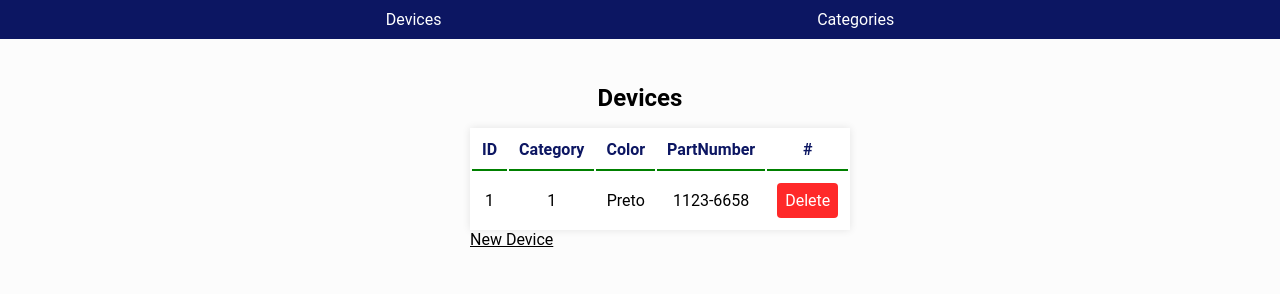
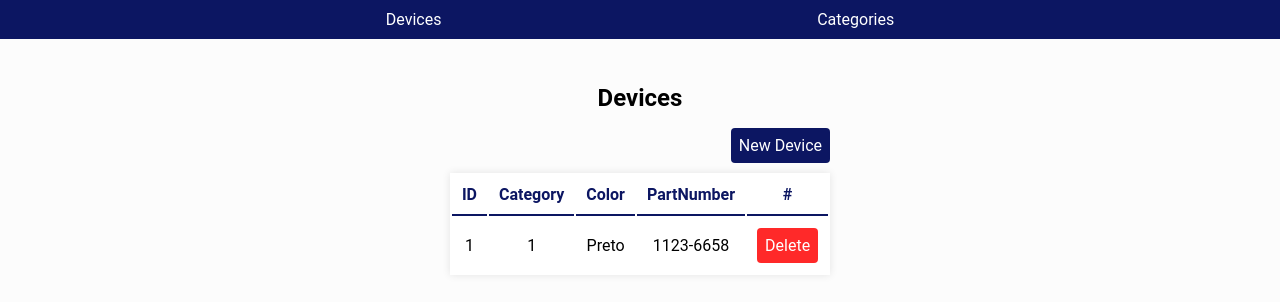
Before and after one commit to daniloscipioni/challenge-eldorado, an Angular app: page /devices in a window 1280 px wide. Shown: the top 302 px of the page. Built offline with nearby package versions, Linux system fonts and the light colour scheme; data requests are answered from the project's data file.

Commit message:
Some layouts adjustments for main page

```diff
--- a/src/app/category/category.component.html
+++ b/src/app/category/category.component.html
@@ -1,23 +1,28 @@
 <section class="container">
   <h2 class="title">Categories</h2>
 
+  <div class="middle-content">
+    <button class="btn-primary" routerLink="/new-category">New Category</button>
+  </div>
   <table class="table">
     <thead class="table__header">
       <th class="table__header__content">ID</th>
       <th class="table__header__content">Category</th>
       <th class="table__header__content">#</th>
     </thead>
-    <tbody>
+    <tbody *ngIf="categories.length > 0; else emptyList">
       <tr *ngFor="let category of categories" class="table__row">
-        <td class="table__content">{{category.id}}</td>
-        <td class="table__content">{{category.name}}</td>
+        <td class="table__content">{{ category.id }}</td>
+        <td class="table__content">{{ category.name }}</td>
         <td class="table__content">
-          <button class="btn" (click)="removeCategory(category.id)">Delete</button>
+          <button class="btn" (click)="removeCategory(category.id)">
+            Delete
+          </button>
         </td>
       </tr>
     </tbody>
   </table>
-  <span>
-    <a routerLink="/new-category">New Category</a>
-  </span>
+  <ng-template #emptyList>
+    <span>No categories registered yet</span>
+  </ng-template>
 </section>
--- a/src/app/category/category.component.scss
+++ b/src/app/category/category.component.scss
@@ -2,6 +2,10 @@
   text-align: center;
   font-size: 24px;
   margin-bottom: 16px;
+}
+.middle-content {
+  text-align: end;
+  padding-bottom: 10px;
 }
 
 .table {
@@ -15,7 +19,7 @@
 
     &__content {
       padding: 10px;
-      border-bottom: 2px solid green;
+      border-bottom: 2px solid var(--primary);
     }
   }
 
@@ -56,3 +60,23 @@
     opacity: 0.8;
   }
 }
+.btn-primary {
+  background-color: var(--primary);
+  color: white;
+  flex: 1;
+  border: none;
+  border-radius: 4px;
+  font-size: 16px;
+  padding: 0.5em;
+  cursor: pointer;
+  transition: opacity 0.2s;
+
+  &--cancel {
+    background-color: var(--secondary);
+    margin-left: 20px;
+  }
+
+  &:hover {
+    opacity: 0.8;
+  }
+}
--- a/src/app/device/device.component.html
+++ b/src/app/device/device.component.html
@@ -1,6 +1,8 @@
 <section class="container">
   <h2 class="title">Devices</h2>
-
+  <div class="middle-content">
+    <button class="btn-primary" routerLink="/new-device">New Device</button>
+  </div>
   <table class="table">
     <thead class="table__header">
       <th class="table__header__content">ID</th>
@@ -9,21 +11,19 @@
       <th class="table__header__content">PartNumber</th>
       <th class="table__header__content">#</th>
     </thead>
-    <tbody>
+    <tbody *ngIf="devices.length > 0; else emptyList">
       <tr *ngFor="let device of devices" class="table__row">
-        <td class="table__content">{{device.id}}</td>
-        <td class="table__content">{{device.category}}</td>
-        <td class="table__content">{{device.color}}</td>
-        <td class="table__content">{{device.partNumber}}</td>
+        <td class="table__content">{{ device.id }}</td>
+        <td class="table__content">{{ device.category }}</td>
+        <td class="table__content">{{ device.color }}</td>
+        <td class="table__content">{{ device.partNumber }}</td>
         <td class="table__content">
-
           <button class="btn" (click)="removeDevice(device.id)">Delete</button>
         </td>
       </tr>
     </tbody>
   </table>
-  <span>
-    <a routerLink="/new-device">New Device</a>
-
-  </span>
+  <ng-template #emptyList>
+  <p>No device registered yet</p>
+</ng-template>
 </section>
--- a/src/app/device/device.component.scss
+++ b/src/app/device/device.component.scss
@@ -2,6 +2,11 @@
   text-align: center;
   font-size: 24px;
   margin-bottom: 16px;
+}
+
+.middle-content {
+  text-align: end;
+  padding-bottom: 10px;
 }
 
 .table {
@@ -14,9 +19,9 @@
     color: var(--primary);
 
     &__content {
-      border-bottom: 2px solid green;
+      border-bottom: 2px solid var(--primary);
       padding: 10px;
-     }
+    }
   }
 
   &__row {
@@ -58,3 +63,23 @@
     opacity: 0.8;
   }
 }
+.btn-primary {
+  background-color: var(--primary);
+  color: white;
+  flex: 1;
+  border: none;
+  border-radius: 4px;
+  font-size: 16px;
+  padding: 0.5em;
+  cursor: pointer;
+  transition: opacity 0.2s;
+
+  &--cancel {
+    background-color: var(--secondary);
+    margin-left: 20px;
+  }
+
+  &:hover {
+    opacity: 0.8;
+  }
+}
--- a/src/app/new-category/new-category.component.scss
+++ b/src/app/new-category/new-category.component.scss
@@ -1,4 +1,5 @@
 .form {
+  width: 300px;
   background-color: white;
   padding: 16px;
   border-radius: 4px;
@@ -7,6 +8,9 @@
     text-transform: capitalize;
     color: var(--primary);
   }
+}
+.text-error{
+  color: red;
 }
 
 .form-field {
--- a/src/app/new-device/new-device.component.scss
+++ b/src/app/new-device/new-device.component.scss
@@ -1,4 +1,5 @@
 .form {
+  width: 300px;
   background-color: white;
   padding: 16px;
   border-radius: 4px;
--- a/src/styles.scss
+++ b/src/styles.scss
@@ -24,7 +24,7 @@ a{
 }
 
 .container {
-  max-width: 400px;
+  max-width: max-content;
   padding: 30px;
   margin: 0 auto;
 }
```
